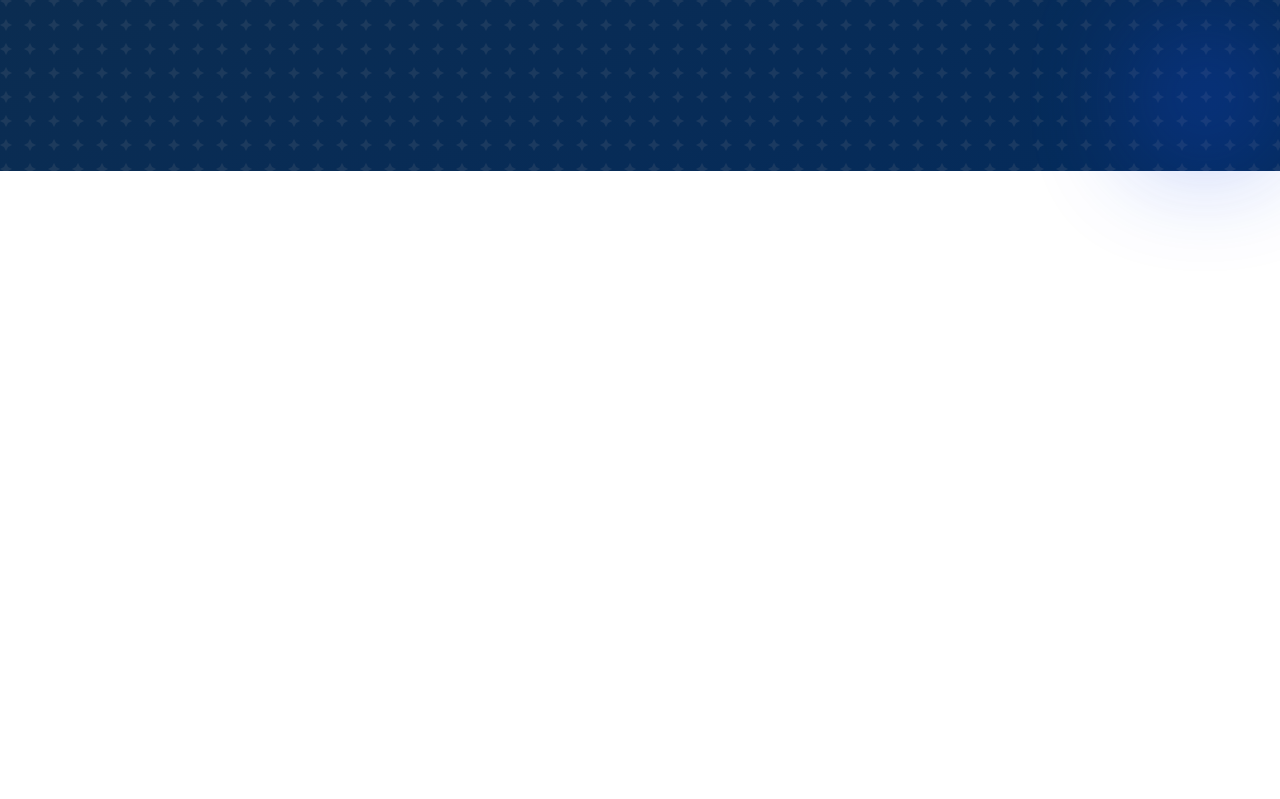
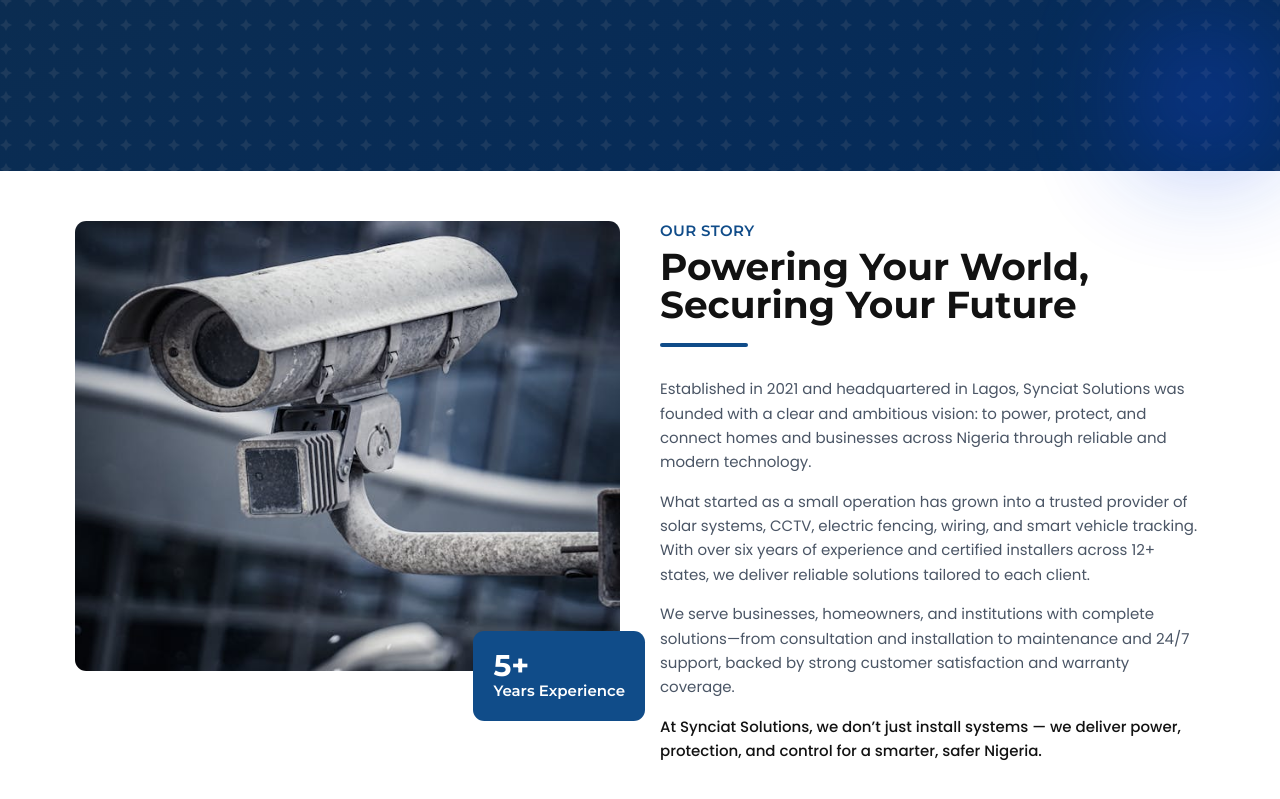
Before and after one commit to sleekping/syniciat-webapp, a Next.js app: page /about-us in a window 1280 px wide. Shown: the part 389-1188 px from the top of the page. Before the commit the page ends 800 px from the top, so only its background shows below. Built offline with nearby package versions, Linux system fonts and the light colour scheme.

Commit message:
feat: add 'our-story section

```diff
--- a/app/about-us/page.tsx
+++ b/app/about-us/page.tsx
@@ -1,10 +1,12 @@
 import Hero from '@/components/about-us/Hero'
+import OurStory from '@/components/about-us/OurStory'
 import React from 'react'
 
 const page = (): React.JSX.Element => {
     return (
         <main>
             <Hero />
+            <OurStory />
         </main>
     )
 }
--- a/app/globals.css
+++ b/app/globals.css
@@ -68,7 +68,7 @@
 :root {
   --color-black: rgb(17, 24, 39);
   --background: rgb(255, 255, 255);
-  --foreground: rgb(10, 10, 10);
+  --foreground: rgb(18, 18, 18);
   --card: oklch(1 0 0);
   --card-foreground: oklch(0.145 0 0);
   --popover: oklch(1 0 0);
@@ -108,7 +108,7 @@
 .dark {
   --primary-dark: oklch(0.488 0.243 264.376);
   --background: oklch(0.145 0 0);
-  --foreground: oklch(0.985 0 0);
+  --foreground: rgb(250, 250, 250);
   --card: oklch(0.205 0 0);
   --card-foreground: oklch(0.985 0 0);
   --popover: oklch(0.205 0 0);
--- a/components/about-us/Hero.tsx
+++ b/components/about-us/Hero.tsx
@@ -9,7 +9,7 @@ const Hero = (): React.JSX.Element => {
             <div className="animateContainer">
                 <div className="animateItem"></div>
             </div>
-
-        </section>)
+        </section>
+    )
 }
 export default Hero
--- /dev/null
+++ b/components/about-us/OurStory.tsx
@@ -0,0 +1,33 @@
+import React from 'react'
+import Image from 'next/image'
+const OurStory = (): React.JSX.Element => {
+    return (
+        <section aria-labelledby="our-story" className='grid grid-cols-2 max-mdLap:grid-cols-1  gap-16 max-tab:gap-20 px-30 py-20 max-mdLap:px-25 max-tab:px-20 max-mdPhone:px-15'>
+            <div className=''>
+                <div className='relative'>
+                    <Image src={"/images/cctv.jpg"} loading='lazy' className='w-full h-180  max-tab:h-150 object-center object-cover rounded-2xl' width={400} height={400} alt="CCTV Surveilance system installed by Syniciat Energy & Tech Solutions"
+                    />
+                    <div className="absolute -bottom-20  bg-primary -right-10 p-8 rounded-2xl" aria-hidden="true">
+                        <h4 className='text-white text-5xl font-bold flex flex-col'>5+<span className='font-normal text-2xl'>Years Experience</span></h4>
+                    </div>
+                </div>
+            </div>
+
+            <div className=''>
+                <div className="header">
+                    <h3 className='text-primary text-2xl uppercase tracking-wide  font-semibold' id="our-story">Our Story</h3>
+                    <h2 className='text-6xl font-bold mt-3 mb-8 max-tab:text-5xl max-mdPhone:text-4xl'>Powering Your World, Securing Your Future</h2>
+                    <div className="w-35 h-1.5 bg-primary rounded-full mb-8"></div>
+                    <div className='space-y-6 text-gray-600 leading-relaxed pt-4'>
+                        <p className='text-2xl'>Established in 2021 and headquartered in Lagos, Synciat Solutions was founded with a clear and ambitious vision: to power, protect, and connect homes and businesses across Nigeria through reliable and modern technology.</p>
+                        <p className='text-2xl'>What started as a small operation has grown into a trusted provider of solar systems, CCTV, electric fencing, wiring, and smart vehicle tracking. With over six years of experience and certified installers across 12+ states, we deliver reliable solutions tailored to each client.</p>
+                        <p className='text-2xl'>We serve businesses, homeowners, and institutions with complete solutions—from consultation and installation to maintenance and 24/7 support, backed by strong customer satisfaction and warranty coverage.</p>
+                        <p className='text-2xl font-medium text-foreground'>At Synciat Solutions, we don’t just install systems — we deliver power, protection, and control for a smarter, safer Nigeria.</p>
+                    </div>
+                </div>
+            </div>
+        </section>
+    )
+}
+
+export default OurStory
--- a/components/home/AboutSection.tsx
+++ b/components/home/AboutSection.tsx
@@ -21,7 +21,7 @@ const AboutSection = (): React.JSX.Element => {
                     <Image src={"/images/about_us.jpeg"} loading='lazy' className='w-full h-180  max-tab:h-150 object-center object-cover rounded-2xl' width={400} height={400} alt="Syniciat Energy & Tech Solutions workspace and operations"
                     />
                     <div className="absolute -bottom-20  bg-primary -right-10 p-8 rounded-2xl" aria-hidden="true">
-                        <h4 className='text-white text-5xl font-extrabold flex flex-col' aria-label='3 plus years experience'>3+<span className='font-normal text-2xl'>Years Experience</span></h4>
+                        <h4 className='text-white text-5xl font-extrabold flex flex-col'>5+<span className='font-normal text-2xl'>Years Experience</span></h4>
                     </div>
                 </div>
 
```
Also changed, not shown: public/images/cctv.jpg (added), public/images/syniciat-ceo.jpeg (added).
